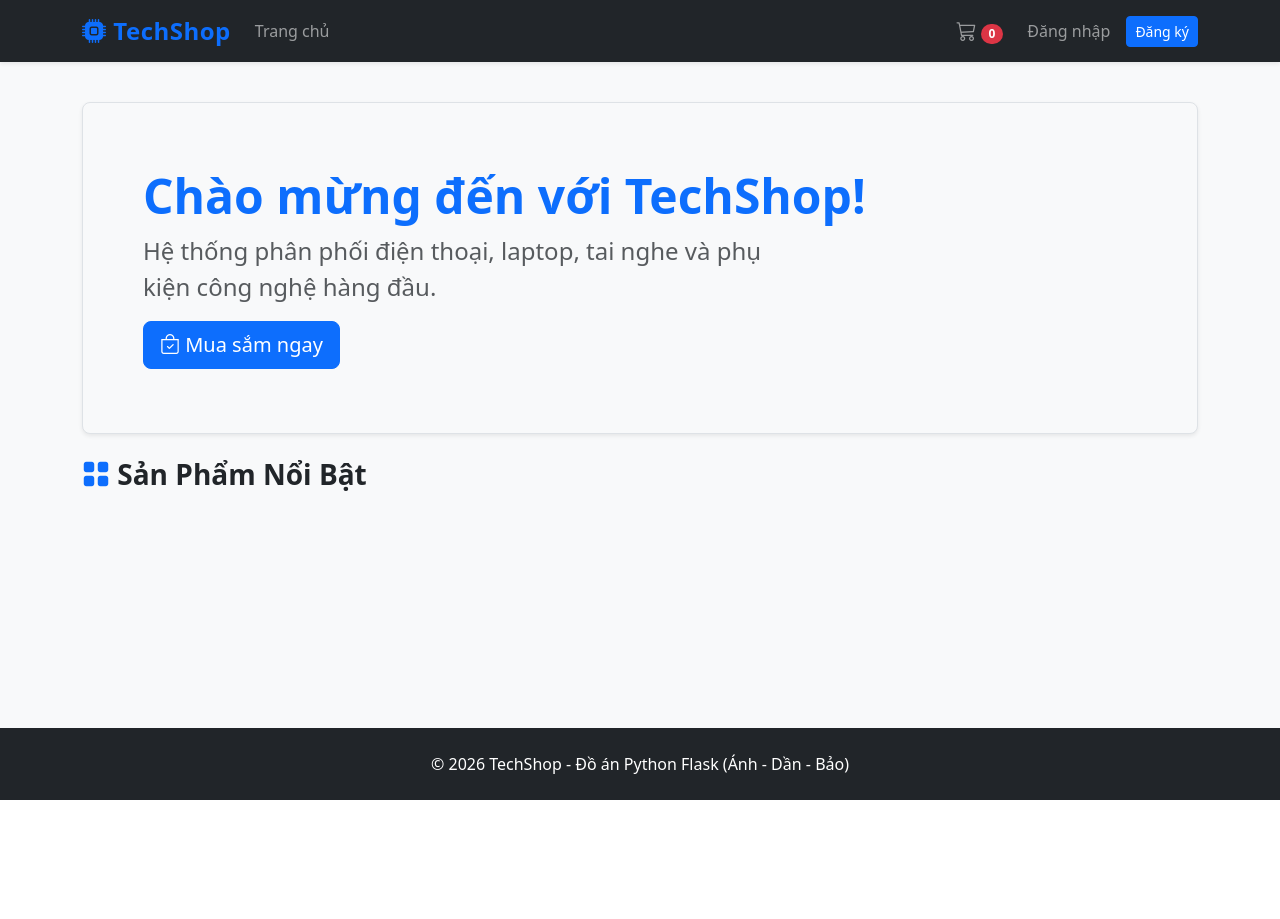
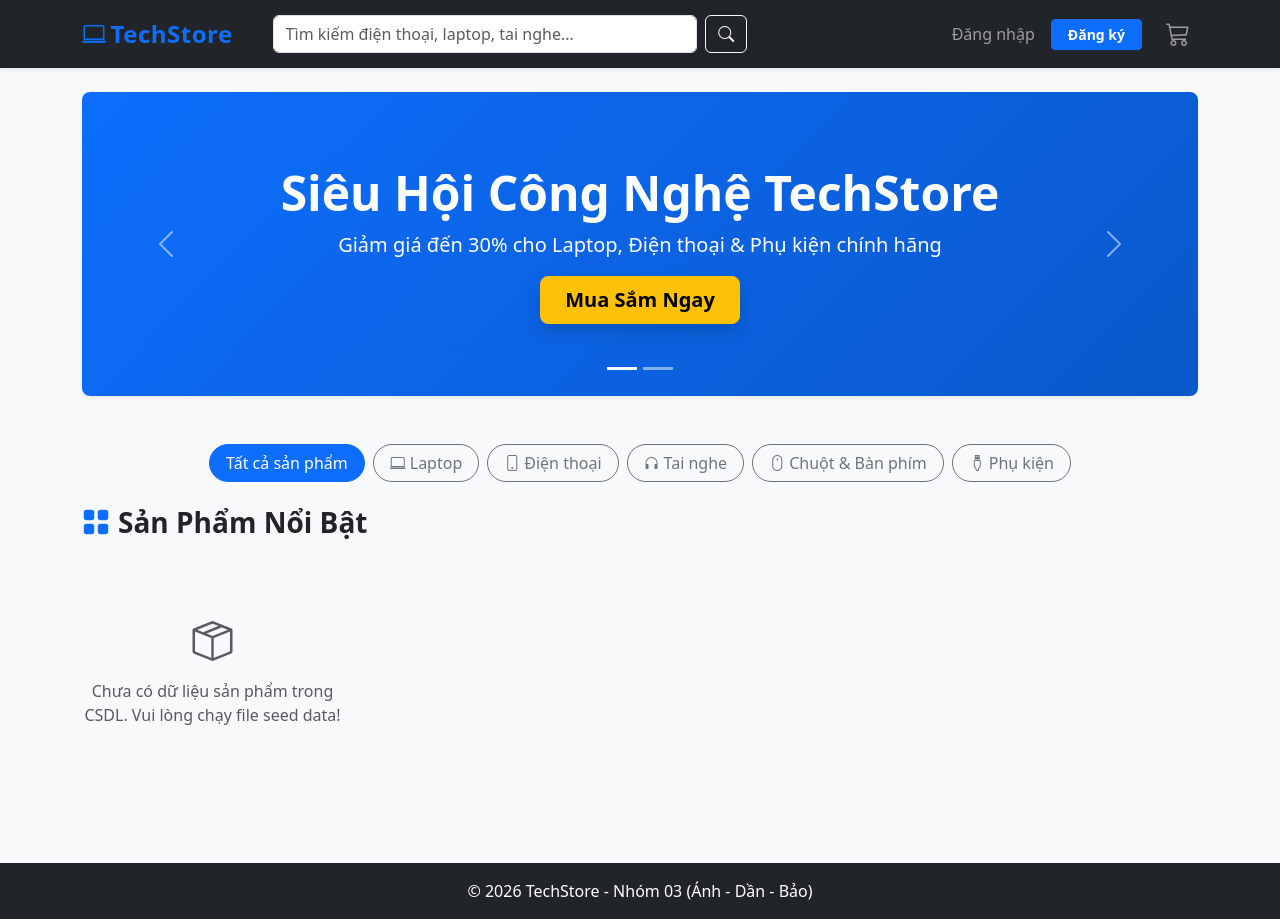
Before and after one commit to ceoanhh/Flask-techshop, a Flask app: page / in a window 1280 px wide. Before the commit the page ends 800 px from the top, so only its background shows below. Run offline with Flask 3, Linux system fonts and the light colour scheme; data that the repository does not hold is empty.

Commit message:
feat(auth-frontend): hoan thien giao dien trang chu, register, login va auth logic

```diff
--- a/app/templates/base.html
+++ b/app/templates/base.html
@@ -3,99 +3,84 @@
 <head>
     <meta charset="UTF-8">
     <meta name="viewport" content="width=device-width, initial-scale=1.0">
-    <title>{% block title %}TechShop - Thiết Bị Điện Tử{% endblock %}</title>
-    <!-- Bootstrap 5 CDN -->
-    <link href="https://cdn.jsdelivr.net/npm/bootstrap@5.3.3/dist/css/bootstrap.min.css" rel="stylesheet">
-    <!-- Bootstrap Icons -->
-    <link rel="stylesheet" href="https://cdn.jsdelivr.net/npm/bootstrap-icons@1.11.3/font/bootstrap-icons.min.css">
-    <!-- Custom CSS -->
+    <title>{% block title %}TechStore - Cửa Hàng Điện Tử{% endblock %}</title>
+    <!-- Bootstrap 5 CSS CDN -->
+    <link href="https://cdn.jsdelivr.net/npm/bootstrap@5.3.0/dist/css/bootstrap.min.css" rel="stylesheet">
+    <!-- Bootstrap Icons CDN -->
+    <link rel="stylesheet" href="https://cdn.jsdelivr.net/npm/bootstrap-icons@1.11.0/font/bootstrap-icons.css">
     <link rel="stylesheet" href="{{ url_for('static', filename='css/style.css') }}">
-    {% block extra_css %}{% endblock %}
 </head>
-<body>
+<body class="d-flex flex-column min-vh-100 bg-light">
     <!-- Navbar -->
     <nav class="navbar navbar-expand-lg navbar-dark bg-dark sticky-top shadow-sm">
       <div class="container">
-            <a class="navbar-brand fw-bold text-primary" href="{{ url_for('main.index') }}">
-                <i class="bi bi-cpu-fill"></i> TechShop
+        <a class="navbar-brand fw-bold text-primary fs-4" href="{{ url_for('main.index') }}">
+            <i class="bi bi-laptop me-1"></i>TechStore
         </a>
         <button class="navbar-toggler" type="button" data-bs-toggle="collapse" data-bs-target="#navbarNav">
             <span class="navbar-toggler-icon"></span>
         </button>
         <div class="collapse navbar-collapse" id="navbarNav">
-                <ul class="navbar-nav me-auto">
+            <form class="d-flex me-auto ms-lg-4 my-2 my-lg-0 w-50" action="{{ url_for('main.index') }}" method="GET">
+                <input class="form-control me-2" type="search" name="q" placeholder="Tìm kiếm điện thoại, laptop, tai nghe...">
+                <button class="btn btn-outline-light" type="submit"><i class="bi bi-search"></i></button>
+            </form>
+            <ul class="navbar-nav ms-auto align-items-center">
+                {% if current_user.is_authenticated %}
                     <li class="nav-item">
-                        <a class="nav-link" href="{{ url_for('main.index') }}">Trang chủ</a>
+                        <span class="nav-link text-light me-2">Chào, <strong>{{ current_user.username }}</strong></span>
                     </li>
-                </ul>
-
-                <ul class="navbar-nav ms-auto align-items-center">
+                    {% if current_user.role == 'admin' %}
                         <li class="nav-item me-2">
-                        <a class="nav-link position-relative" href="{{ url_for('cart.view_cart') }}">
-                            <i class="bi bi-cart3 fs-5"></i>
-                            <span class="badge rounded-pill bg-danger">
-                                {{ session.get('cart', {})|length }}
-                            </span>
-                        </a>
-                    </li>
-                    {% if current_user.is_authenticated %}
-                        {% if current_user.is_admin %}
-                            <li class="nav-item">
-                                <a class="nav-link text-warning" href="{{ url_for('admin.dashboard') }}">
-                                    <i class="bi bi-speedometer2"></i> Admin
-                                </a>
+                            <a class="btn btn-sm btn-warning fw-bold" href="{{ url_for('admin.dashboard') }}">Trang Admin</a>
                         </li>
                     {% endif %}
-                        <li class="nav-item dropdown">
-                            <a class="nav-link dropdown-toggle" href="#" role="button" data-bs-toggle="dropdown">
-                                <i class="bi bi-person-circle"></i> {{ current_user.username }}
-                            </a>
-                            <ul class="dropdown-menu dropdown-menu-end">
-                                <li><a class="dropdown-item" href="{{ url_for('auth.logout') }}">Đăng xuất</a></li>
-                            </ul>
+                    <li class="nav-item">
+                        <a class="nav-link" href="{{ url_for('auth.logout') }}">Đăng xuất</a>
                     </li>
                 {% else %}
                     <li class="nav-item">
                         <a class="nav-link" href="{{ url_for('auth.login') }}">Đăng nhập</a>
                     </li>
                     <li class="nav-item">
-                            <a class="btn btn-primary btn-sm ms-2" href="{{ url_for('auth.register') }}">Đăng ký</a>
+                        <a class="btn btn-sm btn-primary ms-2 px-3 fw-bold" href="{{ url_for('auth.register') }}">Đăng ký</a>
                     </li>
                 {% endif %}
+                <li class="nav-item ms-3">
+                    <a class="nav-link position-relative" href="{{ url_for('cart.view_cart') }}">
+                        <i class="bi bi-cart3 fs-4"></i>
+                    </a>
+                </li>
             </ul>
         </div>
       </div>
     </nav>
 
-    <!-- Flash Messages -->
-    <div class="container mt-3">
+    <!-- Khối Flash Message (Chuẩn Hợp đồng giao tiếp mục 4.1) -->
     {% with messages = get_flashed_messages(with_categories=true) %}
       {% if messages %}
+        <div class="container mt-3">
           {% for category, message in messages %}
             <div class="alert alert-{{ category if category != 'message' else 'info' }} alert-dismissible fade show shadow-sm" role="alert">
               {{ message }}
               <button type="button" class="btn-close" data-bs-dismiss="alert"></button>
             </div>
           {% endfor %}
+        </div>
       {% endif %}
     {% endwith %}
-    </div>
 
-    <!-- Main Content -->
-    <main class="container my-4">
+    <!-- Nội dung chính sẽ nạp ở đây -->
+    <main class="container my-4 flex-grow-1">
         {% block content %}{% endblock %}
     </main>
 
     <!-- Footer -->
-    <footer class="bg-dark text-white py-4 mt-auto">
-        <div class="container text-center">
-            <p class="mb-0">&copy; 2026 TechShop - Đồ án Python Flask (Ánh - Dần - Bảo)</p>
-        </div>
+    <footer class="bg-dark text-white text-center py-3 mt-auto">
+        <p class="mb-0">&copy; 2026 TechStore - Nhóm 03 (Ánh - Dần - Bảo)</p>
     </footer>
 
-    <!-- Bootstrap 5 JS -->
-    <script src="https://cdn.jsdelivr.net/npm/bootstrap@5.3.3/dist/js/bootstrap.bundle.min.js"></script>
+    <script src="https://cdn.jsdelivr.net/npm/bootstrap@5.3.0/dist/js/bootstrap.bundle.min.js"></script>
     <script src="{{ url_for('static', filename='js/main.js') }}"></script>
-    {% block extra_js %}{% endblock %}
 </body>
 </html>
--- a/app/templates/index.html
+++ b/app/templates/index.html
@@ -1,45 +1,86 @@
-{% extends 'base.html' %}
-
-{% block title %}Trang Chủ - TechShop{% endblock %}
+{% extends "base.html" %}
+{% block title %}TechStore - Cửa Hàng Thiết Bị Điện Tử{% endblock %}
 
 {% block content %}
-<div class="p-5 mb-4 bg-light rounded-3 shadow-sm border">
-    <div class="container-fluid py-3">
-        <h1 class="display-5 fw-bold text-primary">Chào mừng đến với TechShop!</h1>
-        <p class="col-md-8 fs-4 text-muted">Hệ thống phân phối điện thoại, laptop, tai nghe và phụ kiện công nghệ hàng đầu.</p>
-        <a href="#product-list" class="btn btn-primary btn-lg"><i class="bi bi-bag-check"></i> Mua sắm ngay</a>
+<!-- 1. Banner Carousel Quảng Cáo -->
+<div id="heroCarousel" class="carousel slide mb-5 shadow-sm rounded-3 overflow-hidden" data-bs-ride="carousel">
+  <div class="carousel-indicators">
+    <button type="button" data-bs-target="#heroCarousel" data-bs-slide-to="0" class="active"></button>
+    <button type="button" data-bs-target="#heroCarousel" data-bs-slide-to="1"></button>
+  </div>
+  <div class="carousel-inner">
+    <div class="carousel-item active bg-dark text-white p-5 text-center" style="background: linear-gradient(135deg, #0d6efd, #0a58ca); min-height: 250px;">
+      <div class="py-4">
+        <h1 class="fw-bold display-5">Siêu Hội Công Nghệ TechStore</h1>
+        <p class="fs-5">Giảm giá đến 30% cho Laptop, Điện thoại & Phụ kiện chính hãng</p>
+        <a href="#products-section" class="btn btn-warning btn-lg fw-bold px-4 shadow">Mua Sắm Ngay</a>
       </div>
     </div>
+    <div class="carousel-item bg-dark text-white p-5 text-center" style="background: linear-gradient(135deg, #212529, #343a40); min-height: 250px;">
+      <div class="py-4">
+        <h1 class="fw-bold display-5">Bàn Phím Cơ & Tai Nghe Gaming</h1>
+        <p class="fs-5">Trải nghiệm âm thanh và cảm giác gõ đỉnh cao</p>
+        <a href="#products-section" class="btn btn-outline-light btn-lg fw-bold px-4">Khám Phá Ngay</a>
+      </div>
+    </div>
+  </div>
+  <button class="carousel-control-prev" type="button" data-bs-target="#heroCarousel" data-bs-slide="prev">
+    <span class="carousel-control-prev-icon"></span>
+  </button>
+  <button class="carousel-control-next" type="button" data-bs-target="#heroCarousel" data-bs-slide="next">
+    <span class="carousel-control-next-icon"></span>
+  </button>
+</div>
 
-<h3 id="product-list" class="mb-4 fw-bold"><i class="bi bi-grid-fill text-primary"></i> Sản Phẩm Nổi Bật</h3>
+<!-- 2. Danh Mục Sản Phẩm (Category Badges) -->
+<div class="d-flex justify-content-center flex-wrap gap-2 mb-4" id="products-section">
+    <a href="{{ url_for('main.index') }}" class="btn btn-outline-primary rounded-pill px-3 active">Tất cả sản phẩm</a>
+    <a href="#" class="btn btn-outline-secondary rounded-pill px-3"><i class="bi bi-laptop me-1"></i>Laptop</a>
+    <a href="#" class="btn btn-outline-secondary rounded-pill px-3"><i class="bi bi-phone me-1"></i>Điện thoại</a>
+    <a href="#" class="btn btn-outline-secondary rounded-pill px-3"><i class="bi bi-headphones me-1"></i>Tai nghe</a>
+    <a href="#" class="btn btn-outline-secondary rounded-pill px-3"><i class="bi bi-mouse me-1"></i>Chuột & Bàn phím</a>
+    <a href="#" class="btn btn-outline-secondary rounded-pill px-3"><i class="bi bi-usb-plug me-1"></i>Phụ kiện</a>
+</div>
 
-<div class="row row-cols-1 row-cols-md-4 g-4">
+<!-- 3. Danh Sách Sản Phẩm Dạng Card Grid -->
+<h3 class="fw-bold mb-4 text-dark"><i class="bi bi-grid-fill text-primary me-2"></i>Sản Phẩm Nổi Bật</h3>
+
+<div class="row row-cols-1 row-cols-sm-2 row-cols-md-3 row-cols-lg-4 g-4 mb-5">
+    {% if products %}
         {% for product in products %}
         <div class="col">
-        <div class="card h-100 shadow-sm border-0 product-card">
+            <div class="card h-100 shadow-sm border-0 rounded-3 product-card">
+                <!-- Ảnh Sản Phẩm -->
+                <div class="text-center p-3 bg-white rounded-top-3">
+                    <img src="{{ product.image_url or 'https://images.unsplash.com/photo-1517336714731-489689fd1ca8?w=500' }}"
+                         class="card-img-top img-fluid"
+                         alt="{{ product.name }}"
+                         style="height: 180px; object-fit: contain;">
+                </div>
+                <!-- Thông tin -->
                 <div class="card-body d-flex flex-column">
-                <span class="badge bg-secondary mb-2 align-self-start">{{ product.category_rel.name if product.category_rel else 'Thiết bị' }}</span>
-                <h5 class="card-title fw-bold">
-                    <a href="{{ url_for('main.product_detail', product_id=product.id) }}" class="text-decoration-none text-dark">
-                        {{ product.name }}
-                    </a>
-                </h5>
-                <p class="card-text text-muted small flex-grow-1">{{ product.description[:90] }}...</p>
-                <div class="mt-3">
-                    <h5 class="text-danger fw-bold">{{ "{:,.0f}".format(product.price) }} VNĐ</h5>
-                    <form action="{{ url_for('cart.add_to_cart', product_id=product.id) }}" method="POST" class="mt-2">
-                        <button type="submit" class="btn btn-outline-primary w-100">
-                            <i class="bi bi-cart-plus"></i> Thêm vào giỏ
+                    <span class="badge bg-light text-secondary w-auto align-self-start mb-2 border">Chính hãng</span>
+                    <h6 class="card-title fw-bold text-dark text-truncate" title="{{ product.name }}">{{ product.name }}</h6>
+                    <p class="card-text text-danger fw-bold fs-5 mb-3">
+                        {{ "{:,.0f}".format(product.price) }} VNĐ
+                    </p>
+                    <div class="mt-auto d-grid gap-2">
+                        <form action="{{ url_for('cart.add_to_cart', product_id=product.id) }}" method="POST">
+                            <button type="submit" class="btn btn-primary w-100 btn-sm fw-bold">
+                                <i class="bi bi-cart-plus me-1"></i>Thêm giỏ hàng
                             </button>
                         </form>
                     </div>
                 </div>
             </div>
         </div>
+        {% endfor %}
     {% else %}
-    <div class="col-12">
-        <div class="alert alert-info">Chưa có sản phẩm nào. Hãy chạy lệnh <code>python seed.py</code> để nạp dữ liệu mẫu!</div>
+        <!-- Nếu chưa có sản phẩm trong DB, hiển thị Demo Mẫu -->
+        <div class="col-12 text-center py-5">
+            <i class="bi bi-box-seam fs-1 text-muted"></i>
+            <p class="text-muted mt-2">Chưa có dữ liệu sản phẩm trong CSDL. Vui lòng chạy file seed data!</p>
         </div>
-    {% endfor %}
+    {% endif %}
 </div>
 {% endblock %}
```
Also changed, not shown: app/auth/routes.py (+58 -17 lines), app/templates/auth/login.html (+12 -17 lines), app/templates/auth/register.html (+15 -20 lines). Lines whose indentation alone changed are shown as unchanged.
